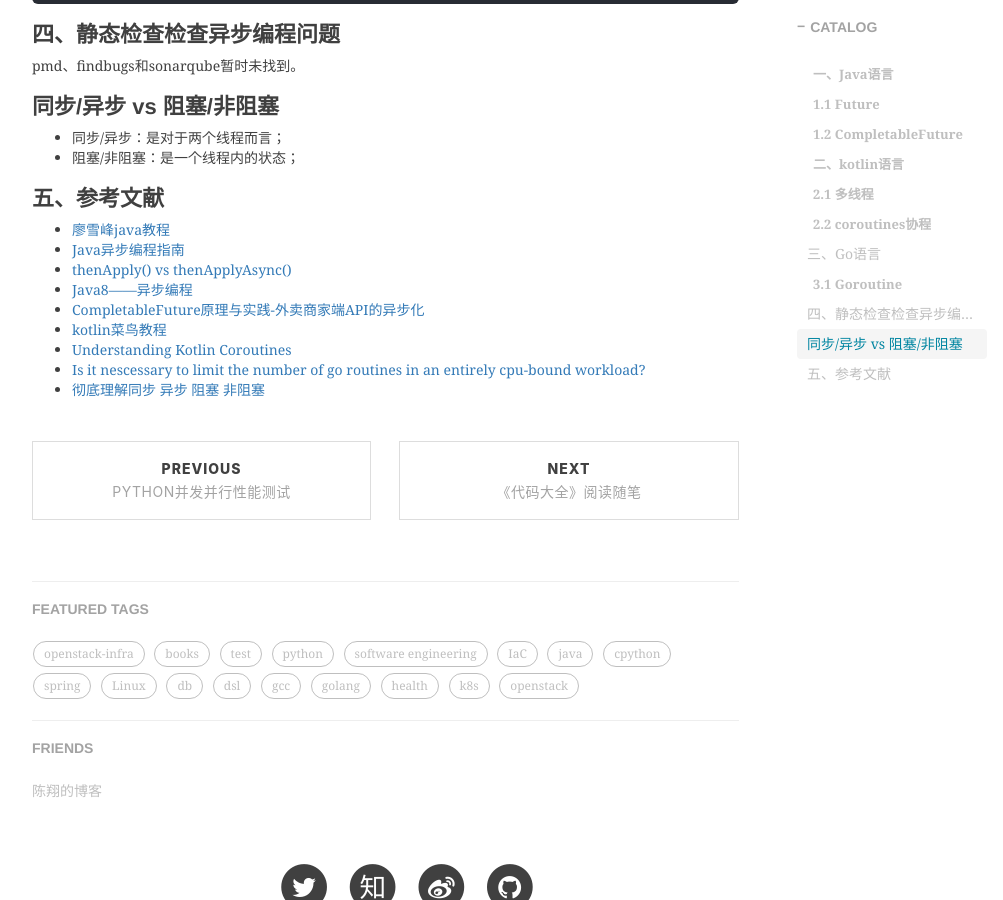
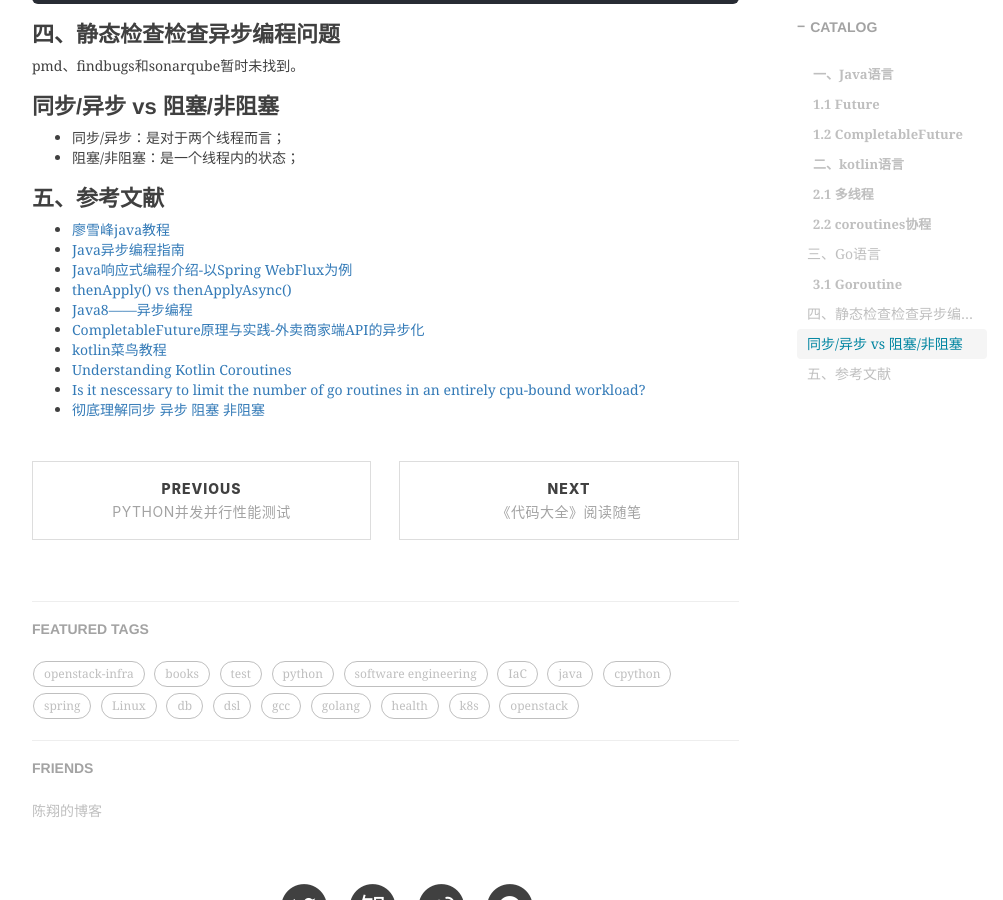
Before and after one commit to shihai1991/shihai1991.github.io, a Jekyll site: the page built from _posts/2021-12-24-java异步编程的静态检查.md, in a window 1280 px wide and 900 px high, scrolled down 4439 px. Shown: the whole window, without its empty margins (233-1236 px from the left). Built offline with Jekyll 4.4.1, drawn with Linux system fonts in a browser that asks for light colours; nearby versions of some CDN libraries; comment, search, counter and statistics services are not loaded.

Commit message:
Update 2021-12-24-java异步编程的静态检查.md

```diff
--- a/_posts/2021-12-24-java异步编程的静态检查.md
+++ b/_posts/2021-12-24-java异步编程的静态检查.md
@@ -204,6 +204,7 @@ pmd、findbugs和sonarqube暂时未找到。
 # 五、参考文献
 - [廖雪峰java教程](https://www.liaoxuefeng.com/wiki/1252599548343744/1306581155184674)
 - [Java异步编程指南](https://segmentfault.com/a/1190000038204648)
+- [Java响应式编程介绍-以Spring WebFlux为例](https://www.ctyun.cn/developer/article/451502538281029)
 - [thenApply() vs thenApplyAsync()](https://stackoverflow.com/questions/47489338/what-is-the-difference-between-thenapply-and-thenapplyasync-of-java-completablef)
 - [Java8——异步编程](https://modouxiansheng.top/2019/08/13/%E4%B8%8D%E5%AD%A6%E6%97%A0%E6%95%B0-Java8-%E5%BC%82%E6%AD%A5%E7%BC%96%E7%A8%8B-2019/)
 - [CompletableFuture原理与实践-外卖商家端API的异步化](https://tech.meituan.com/2022/05/12/principles-and-practices-of-completablefuture.html)
```
